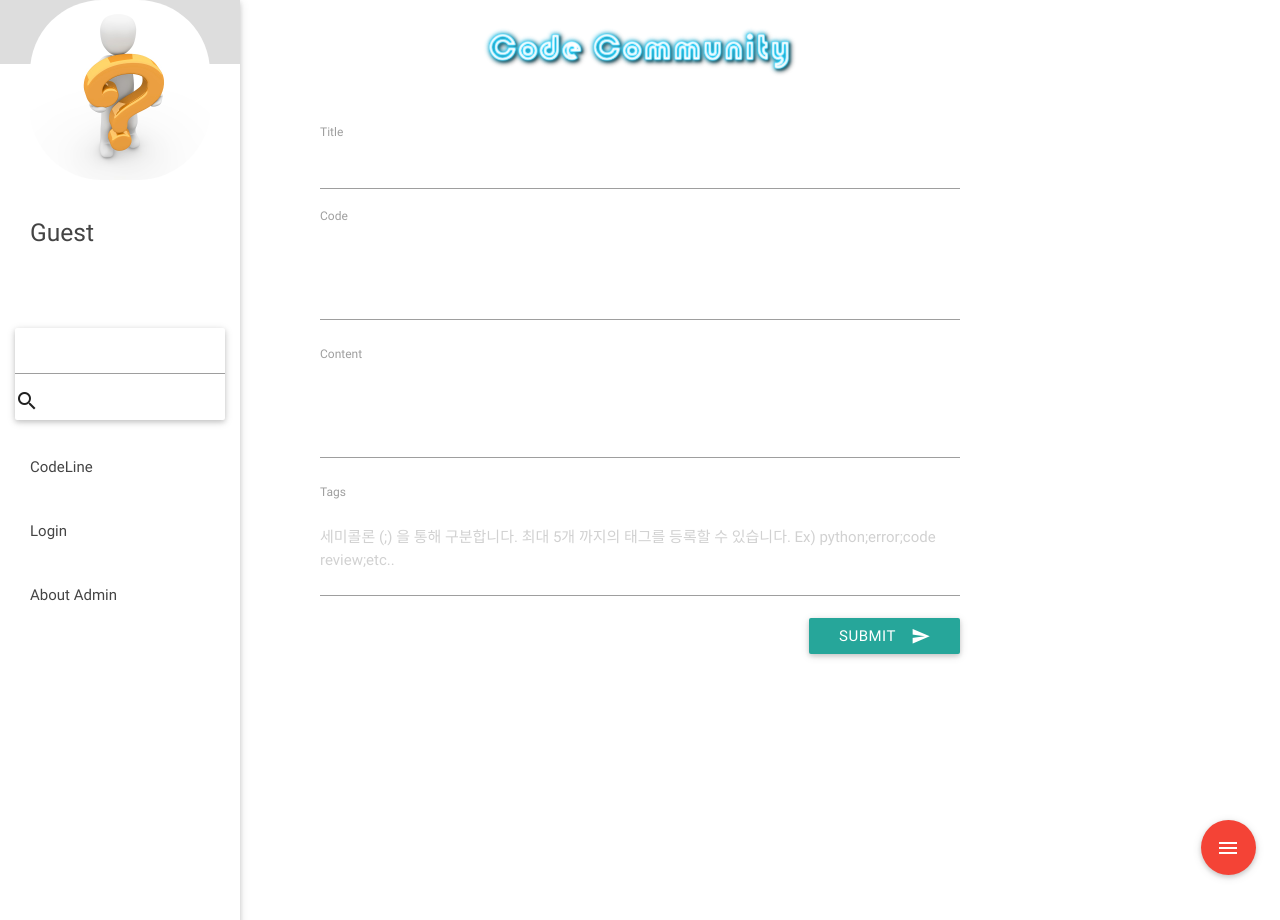
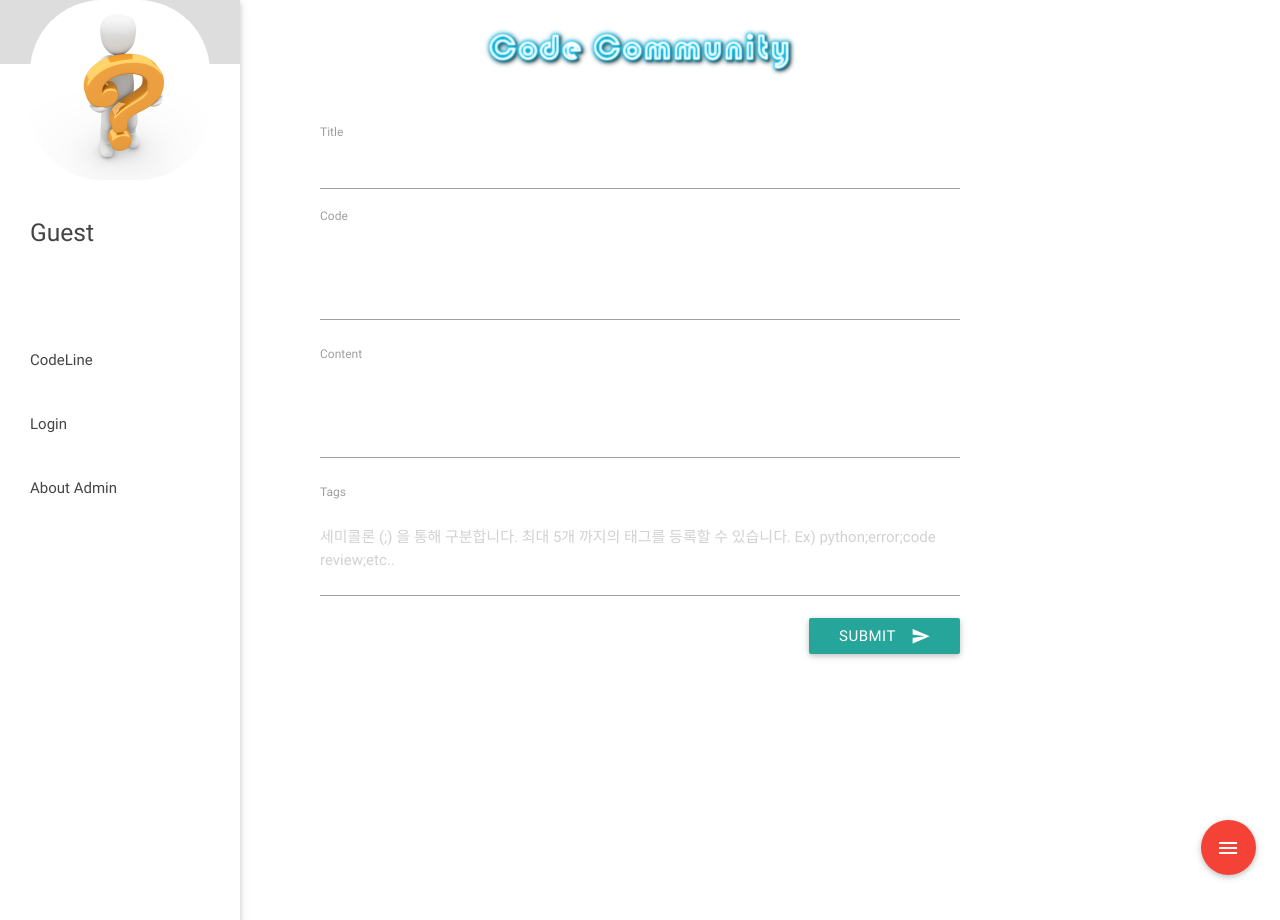
Before and after one commit to Kcrong/code_community, a Flask app: page /article/write in a window 1280 px wide. Run offline with Flask 2, Linux system fonts and the light colour scheme; the visitor is signed in with stand-in values (Sample User, id 1); some libraries are stand-ins or nearby versions.

Commit message:
Delete Search Input because of bugs.

```diff
--- a/app/templates/base.html
+++ b/app/templates/base.html
@@ -60,14 +60,6 @@
 
                 <div style="margin-top: 110%"></div>
 
-                <li class="search" style="margin-top: 70%">
-                  <div class="search-wrapper card">
-                        <form action="/" method="get">
-                            <input id="search" name="tag" type="text"><i class="material-icons" type="submit">search</i>
-                        </form>
-                    <div class="search-results"></div>
-                  </div>
-                </li>
                 <li class="bold"><a href="/" class="waves-effect waves-teal">CodeLine</a></li>
 
                 {% if login %}
```
